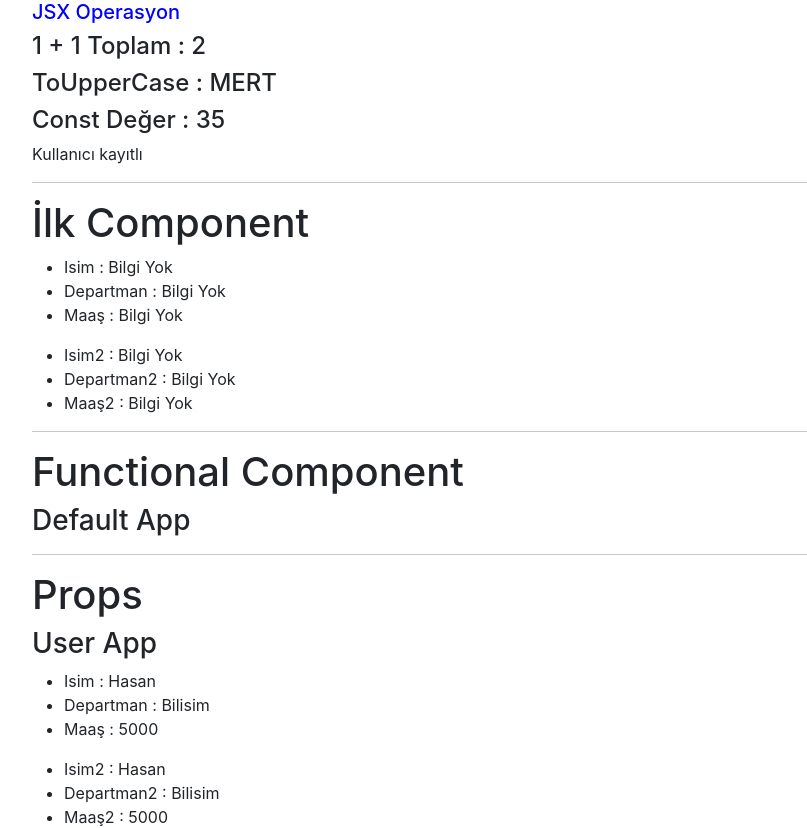
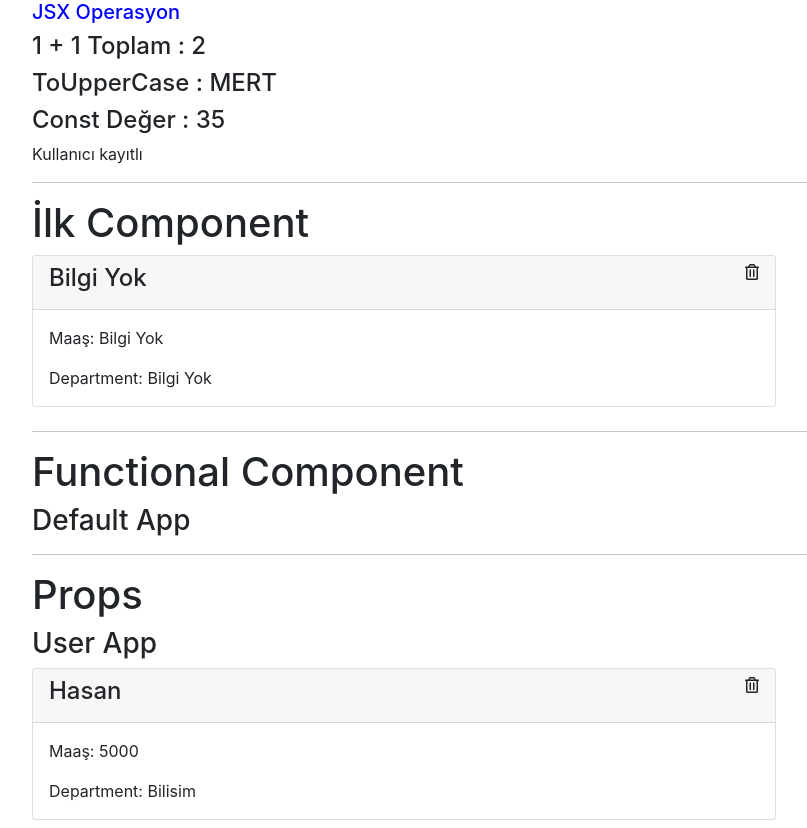
Before and after one commit to MertGuney/ReactTutorial, a React (Create React App) app: page / in a window 1280 px wide. Shown: the top 828 px of the page, without its empty margins (50-857 px from the left). Built offline with nearby package versions, Linux system fonts and the light colour scheme.

Commit message:
font awesome

```diff
--- a/src/components/User.js
+++ b/src/components/User.js
@@ -11,17 +11,17 @@ class User extends Component {
     // Destructing
     const { name, department, salary } = this.props;
     return (
-      <div>
-        <ul>
-          <li>Isim : {this.props.name}</li>
-          <li>Departman : {this.props.department}</li>
-          <li>Maaş : {this.props.salary}</li>
-        </ul>
-        <ul>
-          <li>Isim2 : {name}</li>
-          <li>Departman2 : {department}</li>
-          <li>Maaş2 : {salary}</li>
-        </ul>
+      <div className="col-md-8 mb-4">
+        <div className="card">
+          <div className="card-header d-flex justify-content-between ">
+            <h4 className="d-inline">{name}</h4>
+            <i className="far fa-trash-alt" style={{ cursor: "pointer" }}></i>
+          </div>
+          <div className="card-body">
+            <p className="card-text"> Maaş: {salary}</p>
+            <p className="card-text"> Department: {department}</p>
+          </div>
+        </div>
       </div>
     );
   }
```
